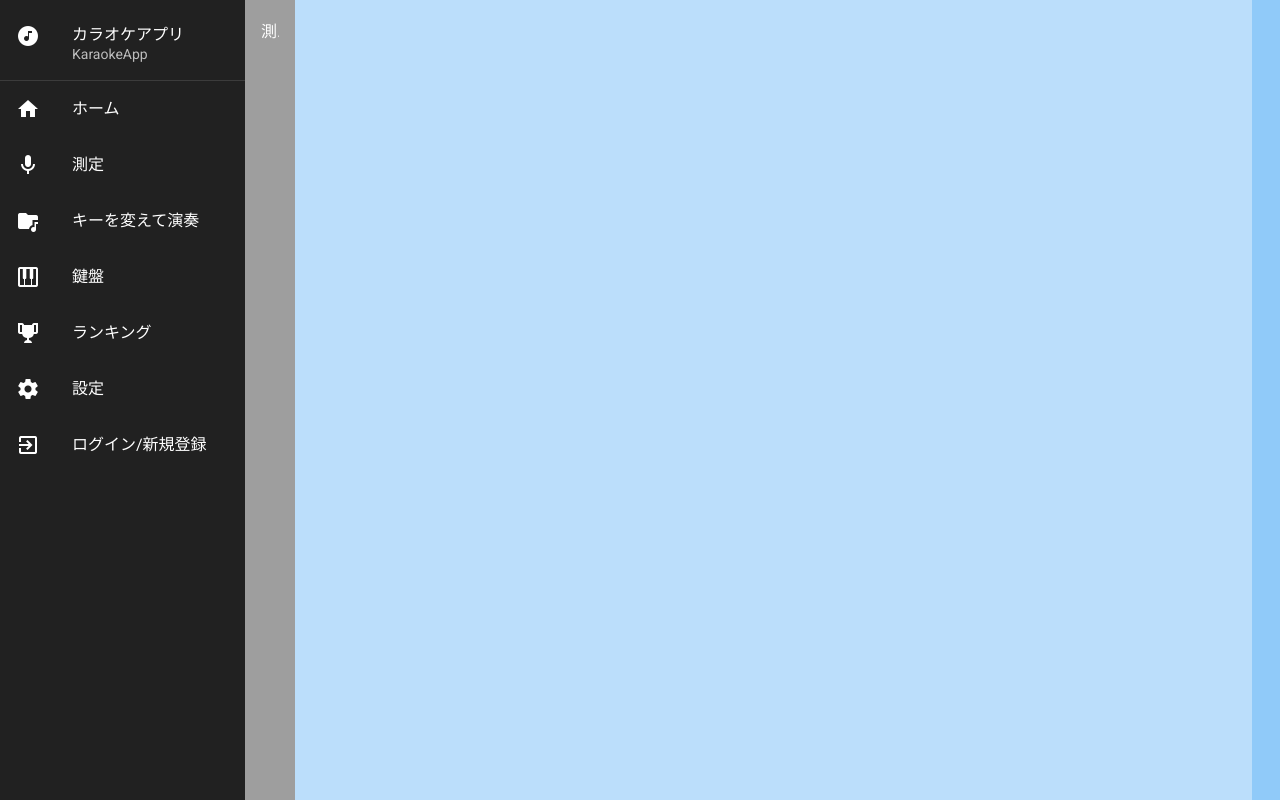
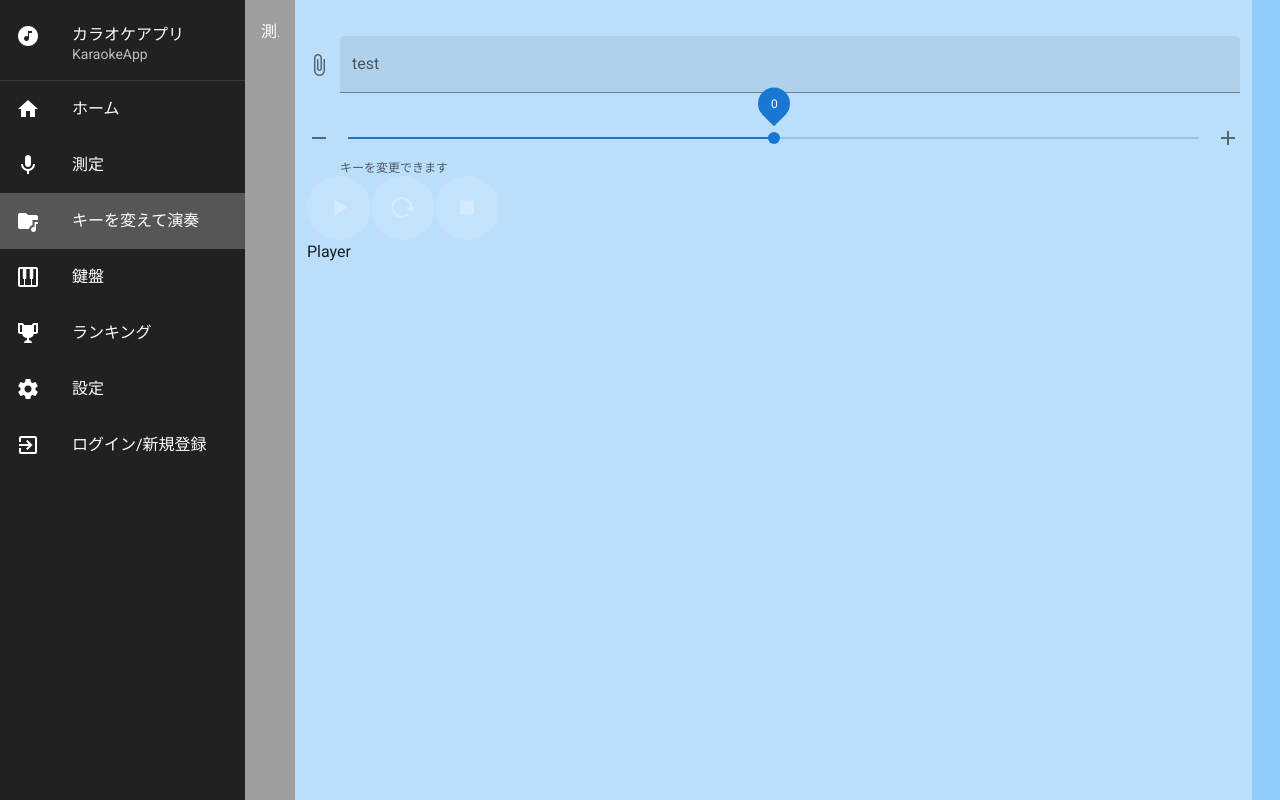
Before and after one commit to kroad/hait-advanced-teamB, a Vue app in the folder frontend/: page /keychange in a window 1280 px wide. Built offline with nearby package versions, Linux system fonts and the light colour scheme.

Commit message:
tone.jsを使ってkeyChange機能実装完了

```diff
--- a/frontend/package.json
+++ b/frontend/package.json
@@ -10,6 +10,7 @@
   "dependencies": {
     "axios": "^0.20.0",
     "core-js": "^3.6.5",
+    "tone": "^14.7.58",
     "vue": "^2.6.11",
     "vue-router": "^3.4.8",
     "vuetify": "^2.2.11",
--- /dev/null
+++ b/frontend/src/components/main/KeyChange.vue
@@ -0,0 +1,115 @@
+<template>
+  <div>
+    <v-container>
+      <v-file-input
+        show-size
+        filled
+        accept="audio/*"
+        label="test"
+        @change="fileToBlob"
+        @click:clear="src = null"
+      ></v-file-input>
+      <v-slider
+        v-model="pitch"
+        hint="キーを変更できます"
+        max="25"
+        min="-25"
+        persistent-hint
+        thumb-label="always"
+        append-icon="mdi-plus"
+        prepend-icon="mdi-minus"
+        @click:append="pitchIn"
+        @click:prepend="pitchOut"
+        @click="
+          stop();
+          pitchChange();
+        "
+      ></v-slider>
+      <v-btn
+        fab
+        dark
+        large
+        color="purple"
+        @click="start"
+        :disabled="src === null"
+      >
+        <v-icon dark> mdi-play </v-icon>
+      </v-btn>
+      <v-btn
+        fab
+        dark
+        large
+        color="purple"
+        @click="restart"
+        :disabled="src === null"
+      >
+        <v-icon dark> mdi-reload </v-icon>
+      </v-btn>
+      <v-btn
+        fab
+        dark
+        large
+        color="purple"
+        @click="stop"
+        :disabled="src === null"
+      >
+        <v-icon dark> mdi-stop </v-icon>
+      </v-btn>
+      <p>{{ audio }}</p>
+    </v-container>
+  </div>
+</template>
+<script>
+import * as Tone from "tone";
+
+export default {
+  data() {
+    return {
+      src: null,
+      pitch: 0,
+    };
+  },
+  computed: {
+    player() {
+      let player = new Tone.Player(this.src);
+      return player;
+    },
+    pitchShift() {
+      let pitchShift = new Tone.PitchShift().toDestination();
+      return pitchShift;
+    },
+    audio() {
+      let audio = this.player.connect(this.pitchShift);
+      return audio;
+    },
+  },
+  methods: {
+    fileToBlob(file) {
+      if (file) {
+        this.src = window.URL.createObjectURL(file);
+      }
+    },
+    pitchChange() {
+      this.pitchShift.pitch = this.pitch;
+    },
+    start() {
+      // let audio = this.audio;
+      Tone.loaded().then(() => {
+        this.audio.start();
+      });
+    },
+    stop() {
+      this.audio.stop();
+    },
+    restart() {
+      this.audio.restart();
+    },
+    pitchOut() {
+      this.pitch = this.pitch - 1 || -25;
+    },
+    pitchIn() {
+      this.pitch = this.pitch + 1 || 25;
+    },
+  },
+};
+</script>
--- a/frontend/src/components/main/Piano.vue
+++ b/frontend/src/components/main/Piano.vue
@@ -1,8 +1,6 @@
 <template>
   <div>
-    <div>
-      <Keyboard />
-    </div>
+    <Keyboard />
   </div>
 </template>
 <script>
--- a/frontend/src/components/structures/Navbar.vue
+++ b/frontend/src/components/structures/Navbar.vue
@@ -71,7 +71,11 @@ export default {
       items: [
         { title: "ホーム", icon: "mdi-home", path: "/measure/select/" },
         { title: "測定", icon: "mdi-microphone", path: "/measure/" },
-        { title: "キーを変えて演奏", icon: "mdi-folder-music", path: "/play/" },
+        {
+          title: "キーを変えて演奏",
+          icon: "mdi-folder-music",
+          path: "/keychange/",
+        },
         { title: "鍵盤", icon: "mdi-piano", path: "/piano/" },
         { title: "ランキング", icon: "mdi-trophy", path: "/ranking/" },
         { title: "設定", icon: "mdi-cog", path: "/setting/" },
--- a/frontend/src/router.js
+++ b/frontend/src/router.js
@@ -10,6 +10,7 @@ import Artist from "./components/main/Artist";
 import Song from "./components/main/Song";
 import LoginResiter from "./components/main/LoginResiter";
 import Piano from "./components/main/Piano";
+import KeyChange from "./components/main/KeyChange";
 
 Vue.use(Router);
 
@@ -18,6 +19,7 @@ export default new Router({
   routes: [
     { path: "/login", component: LoginResiter },
     { path: "/piano", component: Piano },
+    { path: "/keychange", component: KeyChange },
     { path: "/measure", component: ModeChoice },
     { path: "/measure/myvoice", component: MyvoiceMode },
     { path: "/measure/select", component: SelectMode },
```
Also changed, not shown: 1 other file (tests, documents, lock files or other folders).
